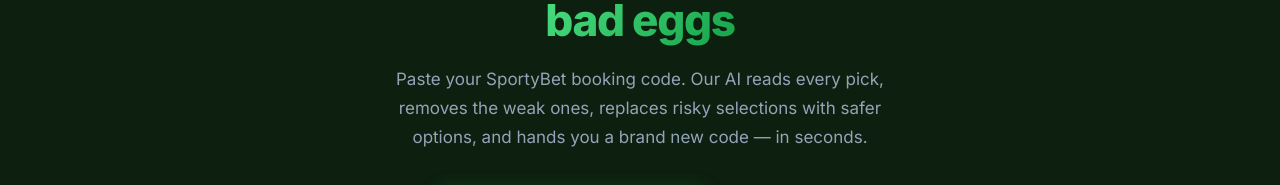
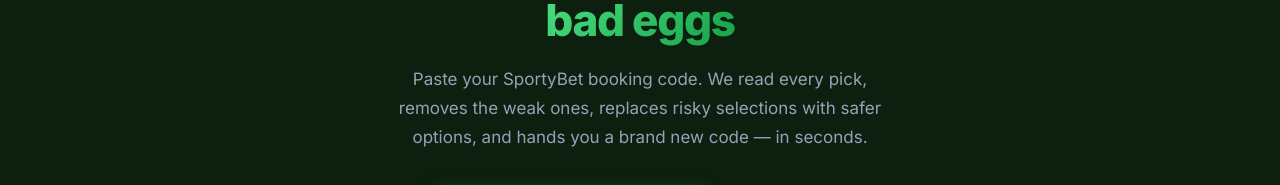
Before and after one commit to simeonadigun0-coder/sportyai, a Next.js app: page / in a window 1280 px wide. Shown: the part 262-447 px from the top of the page. Built offline with nearby package versions, Linux system fonts and the light colour scheme.

Commit message:
replace AI references with human-sounding copy

```diff
--- a/pages/index.tsx
+++ b/pages/index.tsx
@@ -83,7 +83,7 @@
             <span style={{ background: 'linear-gradient(135deg,#4ade80,#16a34a)', WebkitBackgroundClip: 'text', WebkitTextFillColor: 'transparent' }}>bad eggs</span>
           </h1>
           <p style={{ fontSize: 17, color: '#94a3b8', lineHeight: 1.7, marginBottom: 36, maxWidth: 500, margin: '0 auto 36px' }}>
-            Paste your SportyBet booking code. Our AI reads every pick, removes the weak ones, replaces risky selections with safer options, and hands you a brand new code — in seconds.
+            Paste your SportyBet booking code. We read every pick, removes the weak ones, replaces risky selections with safer options, and hands you a brand new code — in seconds.
           </p>
           <div style={{ display: 'flex', gap: 12, justifyContent: 'center', flexWrap: 'wrap' }}>
             <button onClick={() => setShowAuth('register')}
@@ -170,7 +170,7 @@
             <div style={{ display: 'grid', gridTemplateColumns: 'repeat(3, 1fr)', gap: 20 }}>
               {[
                 { step: '01', icon: '📋', title: 'Paste Your Code', desc: 'Enter your SportyBet booking code. We decode every pick instantly.' },
-                { step: '02', icon: '🤖', title: 'AI Analyses', desc: 'We check real form, H2H, injuries and stats for every game on your slip.' },
+                { step: '02', icon: '📊', title: 'Deep Match Analysis', desc: 'We check real form, H2H, injuries and stats for every game on your slip.' },
                 { step: '03', icon: '⚡', title: 'Get Smarter Code', desc: 'Bad eggs removed. Risky picks replaced. Fresh booking code ready.' },
               ].map(item => (
                 <div key={item.step} style={{ background: 'rgba(255,255,255,0.03)', border: '1px solid rgba(255,255,255,0.08)', borderRadius: 14, padding: '24px 18px' }}>
```
